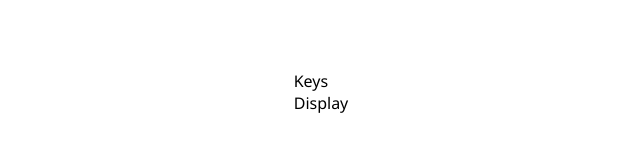
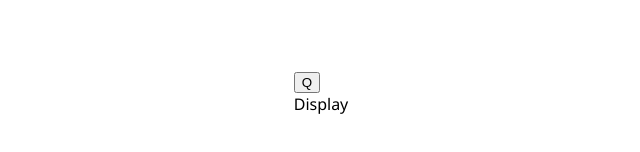
Before and after one commit to spfave/fcc-certificate-projects, a React (Vite) app in the folder front-end/drum-machine/: page / in a window 1280 px wide. Shown: the part 308-460 px from the top of the page, without its empty margins (319-959 px from the left). Built offline with nearby package versions, Linux system fonts and the light colour scheme.

Commit message:
Enable sound on click

```diff
--- a/front-end/drum-machine/src/components/drum-machine.tsx
+++ b/front-end/drum-machine/src/components/drum-machine.tsx
@@ -1,10 +1,41 @@
+type DrumSound = {
+	soundName: string;
+	soundSrc: string;
+	soundKey: string;
+};
+
+const DrumSounds: DrumSound[] = [
+	{ soundName: 'Heater 1', soundSrc: 'audio/Heater-1.mp3', soundKey: 'Q' },
+];
+
 import './drum-machine.css';
 
+// Component: Drum Machine
 export default function DrumMachine() {
 	return (
 		<div id="drum-machine">
-			<div id="drum-keys">Keys</div>
+			<div id="drum-pads">
+				<DrumButton {...DrumSounds[0]} />
+			</div>
 			<div id="display">Display</div>
 		</div>
 	);
 }
+
+// Componet: Drum Button
+type DrumButtonProps = DrumSound;
+function DrumButton(props: DrumButtonProps) {
+	const { soundName, soundSrc, soundKey } = props;
+
+	function handlePlaySound() {
+		const sound = document.getElementById(soundKey) as HTMLAudioElement;
+		sound.play();
+	}
+
+	return (
+		<button id={soundName} className="drum-pad" onClick={handlePlaySound}>
+			<audio id={soundKey} className="clip" src={soundSrc}></audio>
+			{soundKey}
+		</button>
+	);
+}
```
